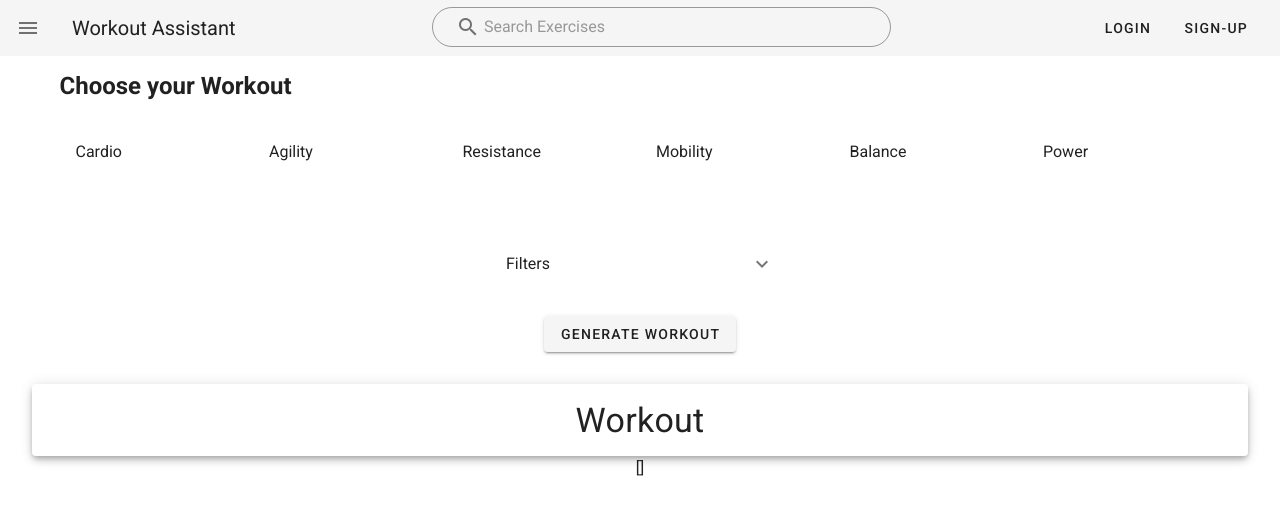
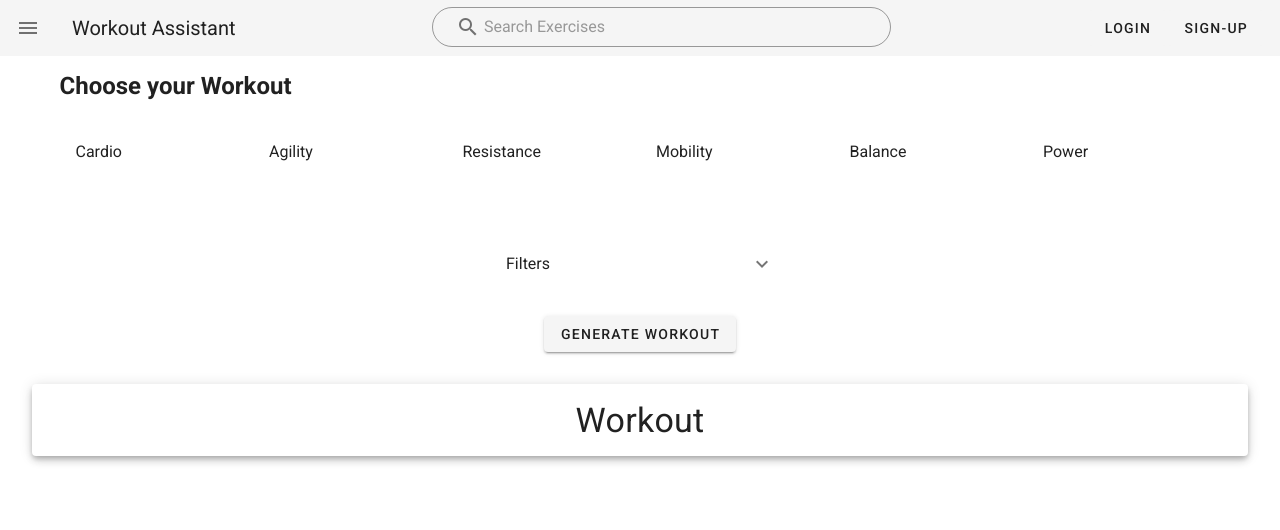
Before and after one commit to TharinWilk/workout-assistant, a Nuxt app: page /generate-workout in a window 1280 px wide. Shown: the top 530 px of the page. Built offline with nearby package versions, Linux system fonts and the light colour scheme.

Commit message:
Updated generate functions to allow for multiple exercise type selection

```diff
--- a/components/workout-plan-resistance.vue
+++ b/components/workout-plan-resistance.vue
@@ -33,7 +33,7 @@ export default {
   },
   computed: {
     ...mapGetters({
-      balance: 'mobility'
+      resistance: 'resistance'
     })
   }
 }
--- a/pages/generate-workout/index.vue
+++ b/pages/generate-workout/index.vue
@@ -12,7 +12,6 @@
         </v-btn>
       </v-container>
       <workout-plan />
-      {{ workout }}
     </v-layout>
   </article>
 </template>
@@ -24,11 +23,6 @@ export default {
   asyncData ({ params }) {
     return { exercises }
   },
-  data () {
-    return {
-      workout: []
-    }
-  },
   methods: {
     generateWorkout () {
       const exerciseOptions = []
@@ -39,85 +33,50 @@ export default {
           }
         })
       })
-      console.log(exerciseOptions)
 
-      const type = this.$store.state.workoutFilters.type
-      if (type.includes('Agility')) {
-        console.log('agility found')
       this.generateAgilityWorkout(exerciseOptions)
-      }
-      if (type.includes('Balance')) {
-        console.log('balance found')
       this.generateBalanceWorkout(exerciseOptions)
-      }
-      if (type.includes('Cardio')) {
       this.generateCardioWorkout(exerciseOptions)
-      }
-      if (type.includes('Mobility')) {
       this.generateMobilityWorkout(exerciseOptions)
-      }
-      if (type.includes('Power')) {
-        console.log('Power Found')
       this.generatePowerWorkout(exerciseOptions)
-      }
-      if (type.includes('Resistance')) {
       this.generateResistanceWorkout(exerciseOptions)
+    },
+    generateAgilityWorkout (exercise) {
+      if (this.$store.state.workoutFilters.type.includes('Agility')) {
+        const workout = exercises.filter(exercise => exercise.tags.includes('Agility') === true)
+        this.$store.dispatch('updateWorkoutPlan', workout)
       }
     },
-    generateAgilityWorkout (exercise) {
-      console.log('generating agility workout')
-      let workout = null
-      this.$store.state.workoutFilters.type.forEach((type) => {
-        const options = exercises.filter(exercise => exercise.tags.includes(type) === true)
-        workout = options[Math.floor(Math.random() * options.length)]
-      })
+    generateBalanceWorkout (exercise) {
+      if (this.$store.state.workoutFilters.type.includes('Balance')) {
+        const workout = exercises.filter(exercise => exercise.tags.includes('Balance') === true)
         this.$store.dispatch('updateWorkoutPlan', workout)
-    },
-    generateBalanceWorkout (exercise) {
-      console.log('generating balance workout')
-      let workout = null
-      this.$store.state.workoutFilters.type.forEach((type) => {
-        const options = exercises.filter(exercise => exercise.tags.includes(type) === true)
-        workout = options[Math.floor(Math.random() * options.length)]
-      })
-      this.$store.dispatch('updateWorkoutPlan', workout)
+      }
     },
     generateCardioWorkout (exercises) {
-      let workout = null
-      this.$store.state.workoutFilters.type.forEach((type) => {
-        let options = exercises.filter(exercise => exercise.tags.includes(type) === true)
-        options = options.filter(exercise => exercise.intensity.includes(this.$store.state.workoutFilters.intensity))
-        workout = options[Math.floor(Math.random() * options.length)]
-      })
+      if (this.$store.state.workoutFilters.type.includes('Cardio')) {
+        const workout = exercises.filter(exercise => exercise.tags.includes('Cardio') === true)
         this.$store.dispatch('updateWorkoutPlan', workout)
+      }
     },
     generateMobilityWorkout (exercise) {
-      console.log('generating mobility workout')
-      let workout = null
-      this.$store.state.workoutFilters.type.forEach((type) => {
-        const options = exercises.filter(exercise => exercise.tags.includes(type) === true)
-        workout = options
-      })
+      if (this.$store.state.workoutFilters.type.includes('Mobility')) {
+        const workout = exercises.filter(exercise => exercise.tags.includes('Mobility') === true)
         this.$store.dispatch('updateWorkoutPlan', workout)
+      }
     },
     generatePowerWorkout (exercise) {
-      console.log('generating power workout')
-      let workout = null
-      this.$store.state.workoutFilters.type.forEach((type) => {
-        const options = exercises.filter(exercise => exercise.tags.includes(type) === true)
-        workout = options
-      })
+      if (this.$store.state.workoutFilters.type.includes('Power')) {
+        const workout = exercises.filter(exercise => exercise.tags.includes('Power') === true)
         this.$store.dispatch('updateWorkoutPlan', workout)
+      }
     },
     generateResistanceWorkout (exercise) {
-      console.log('generating resistance workout')
-      let workout = null
-      this.$store.state.workoutFilters.type.forEach((type) => {
-        const options = exercises.filter(exercise => exercise.tags.includes(type) === true)
-        workout = options
-      })
+      if (this.$store.state.workoutFilters.type.includes('Resistance')) {
+        const workout = exercises.filter(exercise => exercise.tags.includes('Resistance') === true)
         this.$store.dispatch('updateWorkoutPlan', workout)
       }
     }
   }
+}
 </script>
--- a/store/index.js
+++ b/store/index.js
@@ -39,7 +39,7 @@ export const state = () => ({
     cardio: null,
     mobility: null,
     power: null,
-    reistance: null
+    resistance: null
   }
 })
 
@@ -70,16 +70,15 @@ export const mutations = {
     }
   },
   changeWorkoutPlan (state, payload) {
-    console.log(payload)
     payload.forEach((item) => {
       if (item.tags.includes('Agility')) {
-        state.workout.agility = payload.name
+        state.workout.agility = payload
       }
       if (item.tags.includes('Balance')) {
-        state.workout.balance = payload.name
+        state.workout.balance = payload
       }
       if (item.tags.includes('Cardio')) {
-        state.workout.cardio = payload.name
+        state.workout.cardio = payload
       }
       if (item.tags.includes('Mobility')) {
         console.log('changed mobility state')
@@ -93,25 +92,6 @@ export const mutations = {
         state.workout.resistance = payload
       }
     })
-    // state.workout.power.forEach(item => console.log(item.name))
-    // if (payload.tags.includes('Agility')) {
-    //   state.workout.agility = payload.name
-    // }
-    // if (payload.tags.includes('Balance')) {
-    //   state.workout.balance = payload.name
-    // }
-    // if (payload.tags.includes('Cardio')) {
-    //   state.workout.cardio = payload.name
-    // }
-    // if (payload.tags.includes('Mobility')) {
-    //   state.workout.mobility = payload.name
-    // }
-    // if (payload.tags.includes('Power')) {
-    //   state.workout.power = payload.name
-    // }
-    // if (payload.tags.includes('Resistance')) {
-    //   state.workout.resistance = payload.name
-    // }
   }
 }
 
```
Lines whose indentation alone changed are shown as unchanged.
